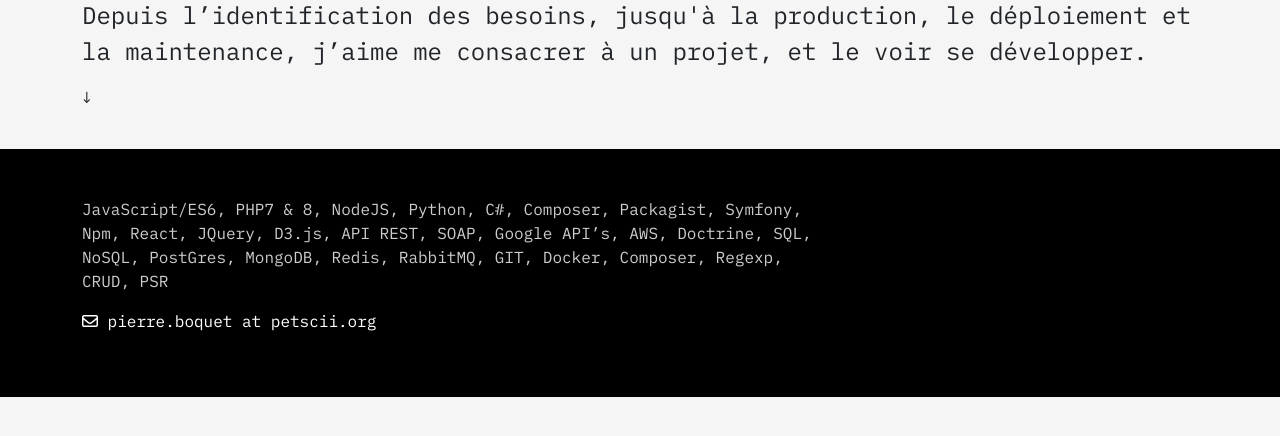
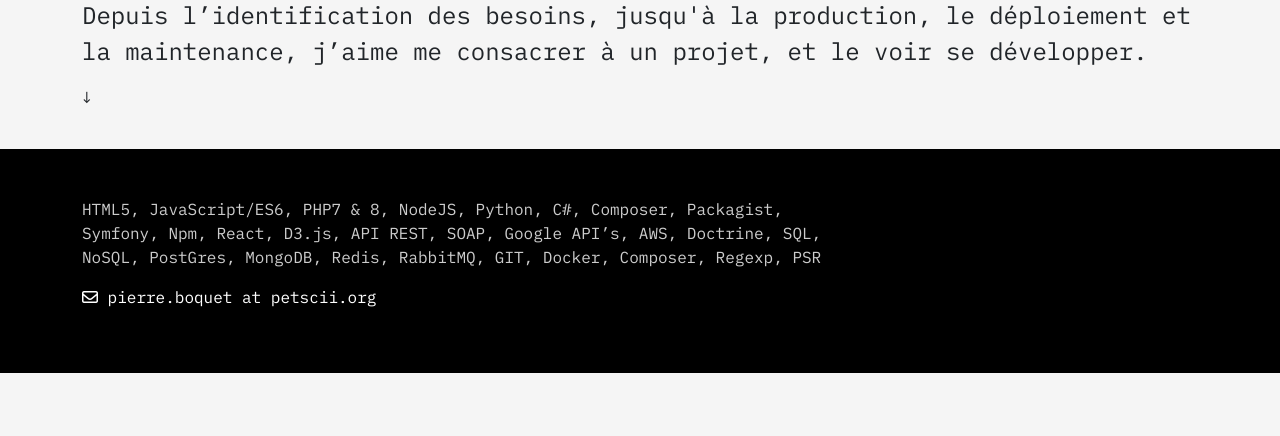
Before and after one commit to jambonbill/org.jambonbill.portfolio, a PHP site: template public/templates/main.twig in a window 1280 px wide. Shown: the part 155-591 px from the top of the page. Run offline with PHP 8.4, Linux system fonts and the light colour scheme; the template is opened without the code that fills it, so the values that code supplies are empty; some libraries are stand-ins or nearby versions.

Commit message:
Update BaseTemplate.twig

```diff
--- a/public/templates/BaseTemplate.twig
+++ b/public/templates/BaseTemplate.twig
@@ -60,7 +60,7 @@
 	<div class="container bottom">
 
 	<div class="col-12 col-md-8 skills">
-	JavaScript/ES6, PHP7 & 8, NodeJS, Python, C#, Composer, Packagist, Symfony, Npm, React, JQuery, D3.js, API REST, SOAP, Google API’s, AWS, Doctrine, SQL, NoSQL, PostGres, MongoDB, Redis, RabbitMQ, GIT, Docker, Composer, Regexp, CRUD, PSR
+	HTML5, JavaScript/ES6, PHP7 & 8, NodeJS, Python, C#, Composer, Packagist, Symfony, Npm, React, D3.js, API REST, SOAP, Google API’s, AWS, Doctrine, SQL, NoSQL, PostGres, MongoDB, Redis, RabbitMQ, GIT, Docker, Composer, Regexp, PSR
 	</div>
 
 
```
